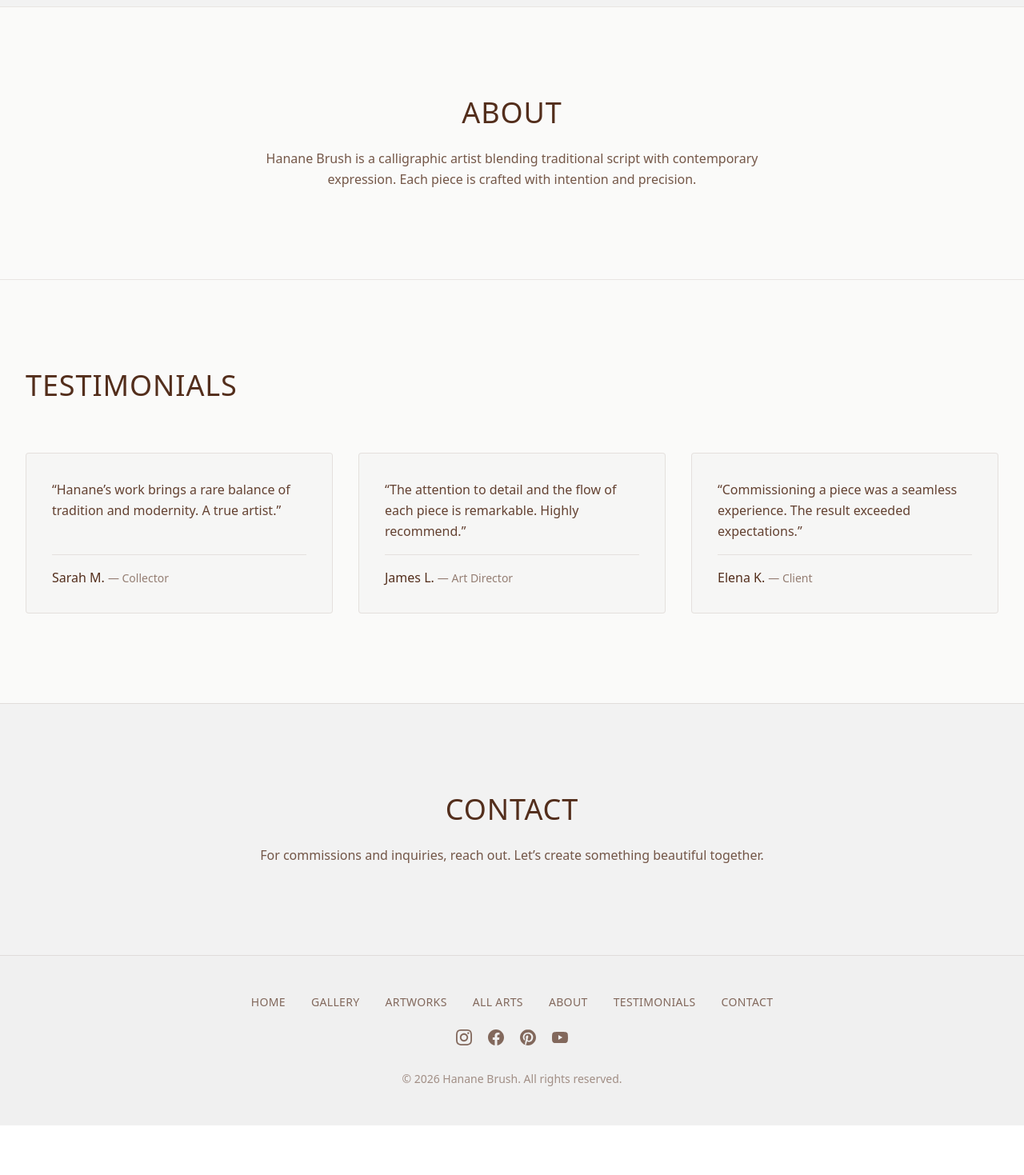
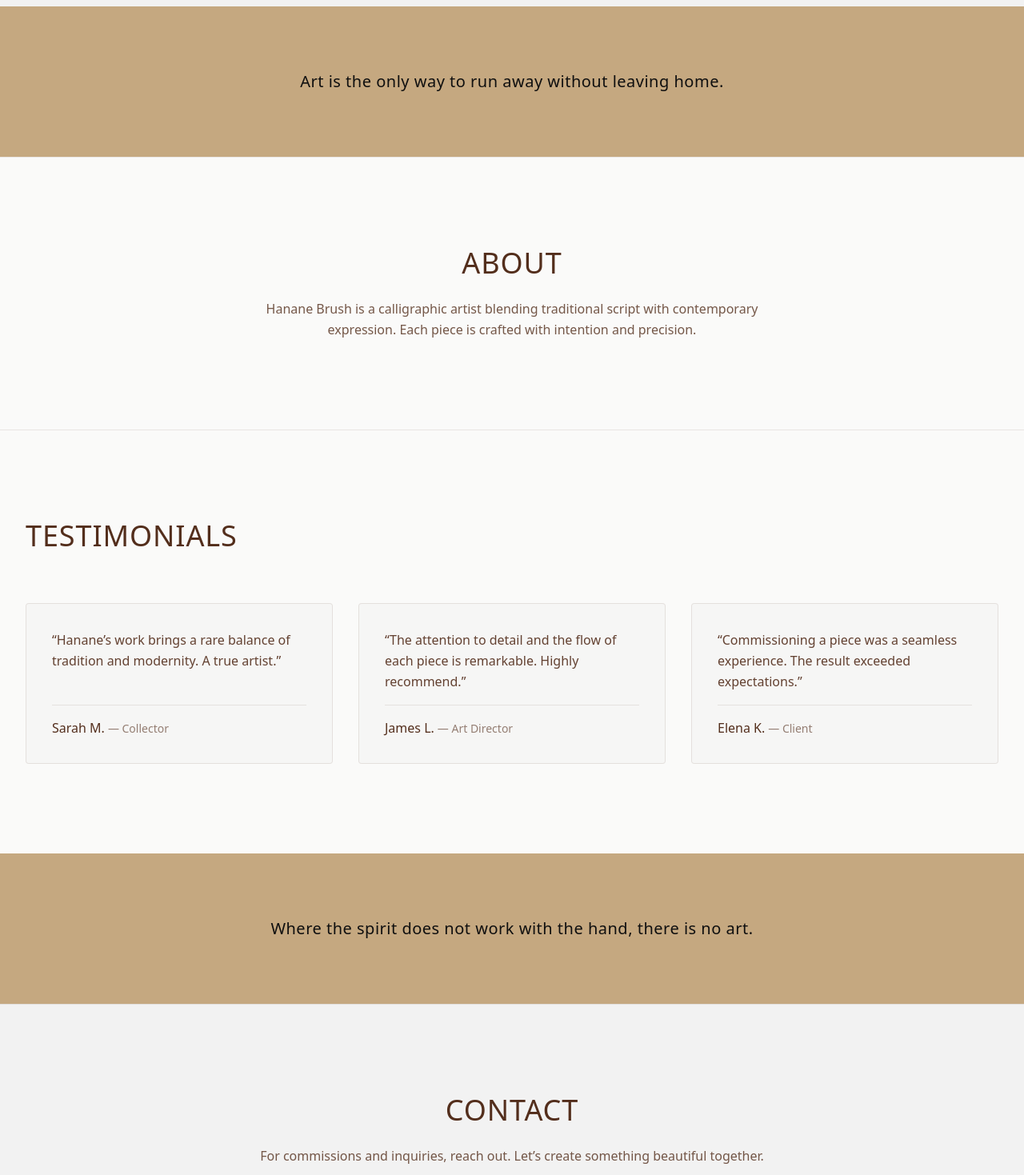
Before and after one commit to forkanimahdi/brush, a React (Vite) app: page / in a window 1280 px wide. Shown: the part 2220-3689 px from the top of the page at 80% size. Before the commit the page ends 3627 px from the top, so only its background shows below. Built offline with nearby package versions, Linux system fonts and the light colour scheme.

Commit message:
refactor the website layouts and devided to  compo,e,ts

```diff
--- a/src/components/layout/Footer.jsx
+++ b/src/components/layout/Footer.jsx
@@ -9,7 +9,7 @@ export function Footer() {
   const currentYear = new Date().getFullYear();
 
   return (
-    <footer className="border-t border-tertiary/10 bg-primary/60">
+    <footer className="border-t border-quaternary/10 bg-secondary">
       <div className="mx-auto max-w-7xl px-4 py-12 md:px-6 lg:px-8">
         <nav className="mb-6 flex flex-wrap justify-center gap-6 md:gap-8" aria-label="Footer">
           {navigationItems.map((item) => {
--- /dev/null
+++ b/src/components/sections/AboutSection.jsx
@@ -0,0 +1,18 @@
+/**
+ * About section for the Home page.
+ */
+export function AboutSection() {
+  return (
+    <section id="about" className="border-t border-tertiary/10 bg-surface py-20 md:py-28">
+      <div className="mx-auto max-w-3xl px-4 text-center md:px-6 lg:px-8">
+        <h2 className="mb-6 text-3xl font-light tracking-wide uppercase text-tertiary md:text-4xl">
+          About
+        </h2>
+        <p className="text-tertiary/80 leading-relaxed">
+          Hanane Brush is a calligraphic artist blending traditional script with contemporary
+          expression. Each piece is crafted with intention and precision.
+        </p>
+      </div>
+    </section>
+  );
+}
--- /dev/null
+++ b/src/components/sections/ContactSection.jsx
@@ -0,0 +1,17 @@
+/**
+ * Contact section for the Home page.
+ */
+export function ContactSection() {
+  return (
+    <section id="contact" className="border-t border-tertiary/10 bg-primary/40 py-20 md:py-28">
+      <div className="mx-auto max-w-3xl px-4 text-center md:px-6 lg:px-8">
+        <h2 className="mb-6 text-3xl font-light tracking-wide uppercase text-tertiary md:text-4xl">
+          Contact
+        </h2>
+        <p className="text-tertiary/80 leading-relaxed">
+          For commissions and inquiries, reach out. Let’s create something beautiful together.
+        </p>
+      </div>
+    </section>
+  );
+}
--- /dev/null
+++ b/src/components/sections/StatementBand.jsx
@@ -0,0 +1,14 @@
+/**
+ * Dark accent banner with an art quote. Used after each major section on Home.
+ */
+export function StatementBand({ quote }) {
+  return (
+    <section className="bg-secondary py-16 md:py-20" aria-hidden>
+      <div className="mx-auto max-w-4xl px-4 text-center md:px-6 lg:px-8">
+        <p className="text-lg font-light tracking-wide text-quaternary md:text-xl">
+          {quote}
+        </p>
+      </div>
+    </section>
+  );
+}
--- a/src/context/GalleryTransitionContext.jsx
+++ b/src/context/GalleryTransitionContext.jsx
@@ -61,7 +61,10 @@ export function GalleryTransitionProvider({ children }) {
           height: targetRect.height,
           duration: TRANSITION_DURATION,
           ease: TRANSITION_EASE,
-          onComplete: clearTransition,
+          onComplete: () => {
+            targetEl.style.opacity = '1';
+            clearTransition();
+          },
         });
       });
     });
@@ -74,7 +77,7 @@ export function GalleryTransitionProvider({ children }) {
       {isActive && state.item && state.sourceRect && (
         <div
           ref={overlayRef}
-          className="pointer-events-none fixed z-[200] overflow-hidden rounded-sm bg-primary/20"
+          className="pointer-events-none fixed z-[200] overflow-hidden rounded-sm bg-transparent"
           style={{
             left: state.sourceRect.left,
             top: state.sourceRect.top,
--- /dev/null
+++ b/src/data/statementQuotes.js
@@ -0,0 +1,11 @@
+/**
+ * Art quotes for StatementBand banners (one per section on Home).
+ */
+export const statementQuotes = [
+  'Every stroke carries intention. Every piece tells a story.',
+  'Art is the only way to run away without leaving home.',
+  'The aim of art is to represent not the outward appearance of things, but their inward significance.',
+  'Where the spirit does not work with the hand, there is no art.',
+  'Art washes away from the soul the dust of everyday life.',
+  'In art, the hand can never execute anything higher than the heart can imagine.',
+];
--- a/src/pages/GalleryDetail.jsx
+++ b/src/pages/GalleryDetail.jsx
@@ -16,6 +16,11 @@ export function GalleryDetail() {
   const { transitionItemId } = useGalleryTransition();
   const isFromCarousel = transitionItemId === id;
 
+  // Scroll to top when entering the gallery detail page
+  useEffect(() => {
+    window.scrollTo({ top: 0, left: 0, behavior: 'instant' });
+  }, [id]);
+
   useEffect(() => {
     if (!item || !imageRef.current) return;
     if (isFromCarousel) {
@@ -28,16 +33,6 @@ export function GalleryDetail() {
       { scale: 1, opacity: 1, duration: 0.5, ease: 'power2.out' }
     );
   }, [item, isFromCarousel]);
-
-  // When shared-element transition ends (transitionItemId becomes null), fade in the detail image
-  const prevTransitionId = useRef(transitionItemId);
-  useEffect(() => {
-    if (!item || !imageRef.current) return;
-    if (prevTransitionId.current === id && transitionItemId !== id) {
-      gsap.to(imageRef.current, { opacity: 1, duration: 0.28, ease: 'power2.out' });
-    }
-    prevTransitionId.current = transitionItemId;
-  }, [item, id, transitionItemId]);
 
   if (!item) {
     return (
--- a/src/pages/Home.jsx
+++ b/src/pages/Home.jsx
@@ -4,10 +4,15 @@ import { Hero } from '../components/ui/Hero';
 import { GallerySection } from '../components/gallery/GallerySection';
 import { GalleryCarousel } from '../components/gallery/GalleryCarousel';
 import { ArtworksSection } from '../components/gallery/ArtworksSection';
+import { StatementBand } from '../components/sections/StatementBand';
+import { AboutSection } from '../components/sections/AboutSection';
 import { TestimonialsSection } from '../components/sections/TestimonialsSection';
+import { ContactSection } from '../components/sections/ContactSection';
+import { statementQuotes } from '../data/statementQuotes';
 
 /**
  * Home page. Light-dominant; gallery opens as fullscreen 3D carousel.
+ * Each section is followed by a StatementBand with a different art quote.
  */
 export const Home = () => {
   const [isGalleryOpen, setGalleryOpen] = useState(false);
@@ -15,45 +20,22 @@ export const Home = () => {
   return (
     <PageLayout>
       <Hero />
+
       <GallerySection onEnterGallery={() => setGalleryOpen(true)} />
       <GalleryCarousel isOpen={isGalleryOpen} onClose={() => setGalleryOpen(false)} />
-      <StatementBand />
+      <StatementBand quote={statementQuotes[0]} />
+
       <ArtworksSection />
-      <section id="about" className="border-t border-tertiary/10 bg-surface py-20 md:py-28">
-        <div className="mx-auto max-w-3xl px-4 text-center md:px-6 lg:px-8">
-          <h2 className="mb-6 text-3xl font-light tracking-wide uppercase text-tertiary md:text-4xl">
-            About
-          </h2>
-          <p className="text-tertiary/80 leading-relaxed">
-            Hanane Brush is a calligraphic artist blending traditional script with contemporary
-            expression. Each piece is crafted with intention and precision.
-          </p>
-        </div>
-      </section>
+      <StatementBand quote={statementQuotes[1]} />
+
+      <AboutSection />
+      {/* <StatementBand quote={statementQuotes[2]} /> */}
+
       <TestimonialsSection />
-      <section id="contact" className="border-t border-tertiary/10 bg-primary/40 py-20 md:py-28">
-        <div className="mx-auto max-w-3xl px-4 text-center md:px-6 lg:px-8">
-          <h2 className="mb-6 text-3xl font-light tracking-wide uppercase text-tertiary md:text-4xl">
-            Contact
-          </h2>
-          <p className="text-tertiary/80 leading-relaxed">
-            For commissions and inquiries, reach out. Let’s create something beautiful together.
-          </p>
-        </div>
-      </section>
+      <StatementBand quote={statementQuotes[3]} />
+
+      <ContactSection />
+      {/* <StatementBand quote={statementQuotes[4]} /> */}
     </PageLayout>
   );
 };
-
-/** Dark accent band between gallery and artworks (editorial break). */
-function StatementBand() {
-  return (
-    <section className="bg-secondary py-16 md:py-20" aria-hidden>
-      <div className="mx-auto max-w-4xl px-4 text-center md:px-6 lg:px-8">
-        <p className="text-lg font-light tracking-wide text-quaternary md:text-xl">
-          Every stroke carries intention. Every piece tells a story.
-        </p>
-      </div>
-    </section>
-  );
-}
```
